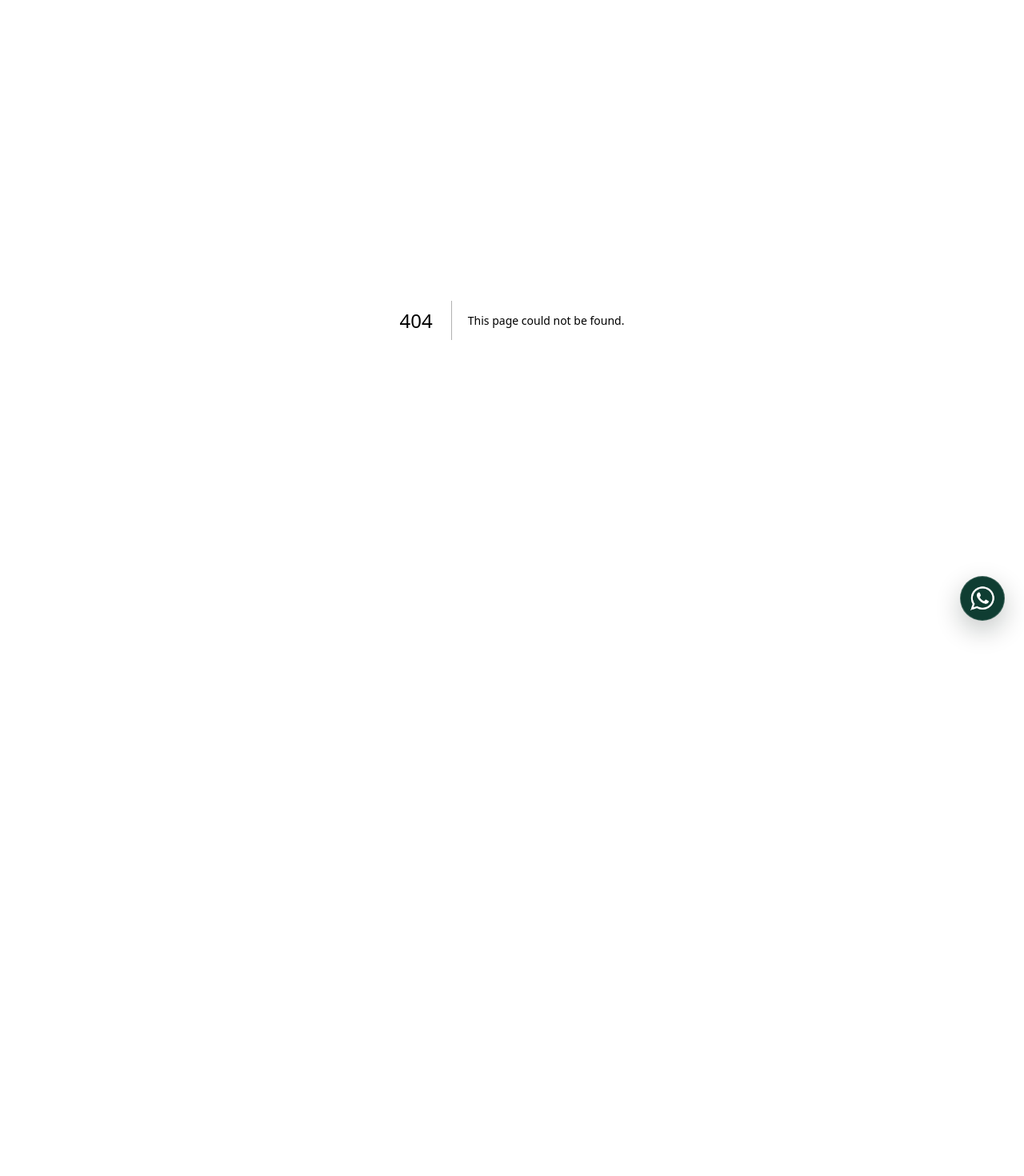
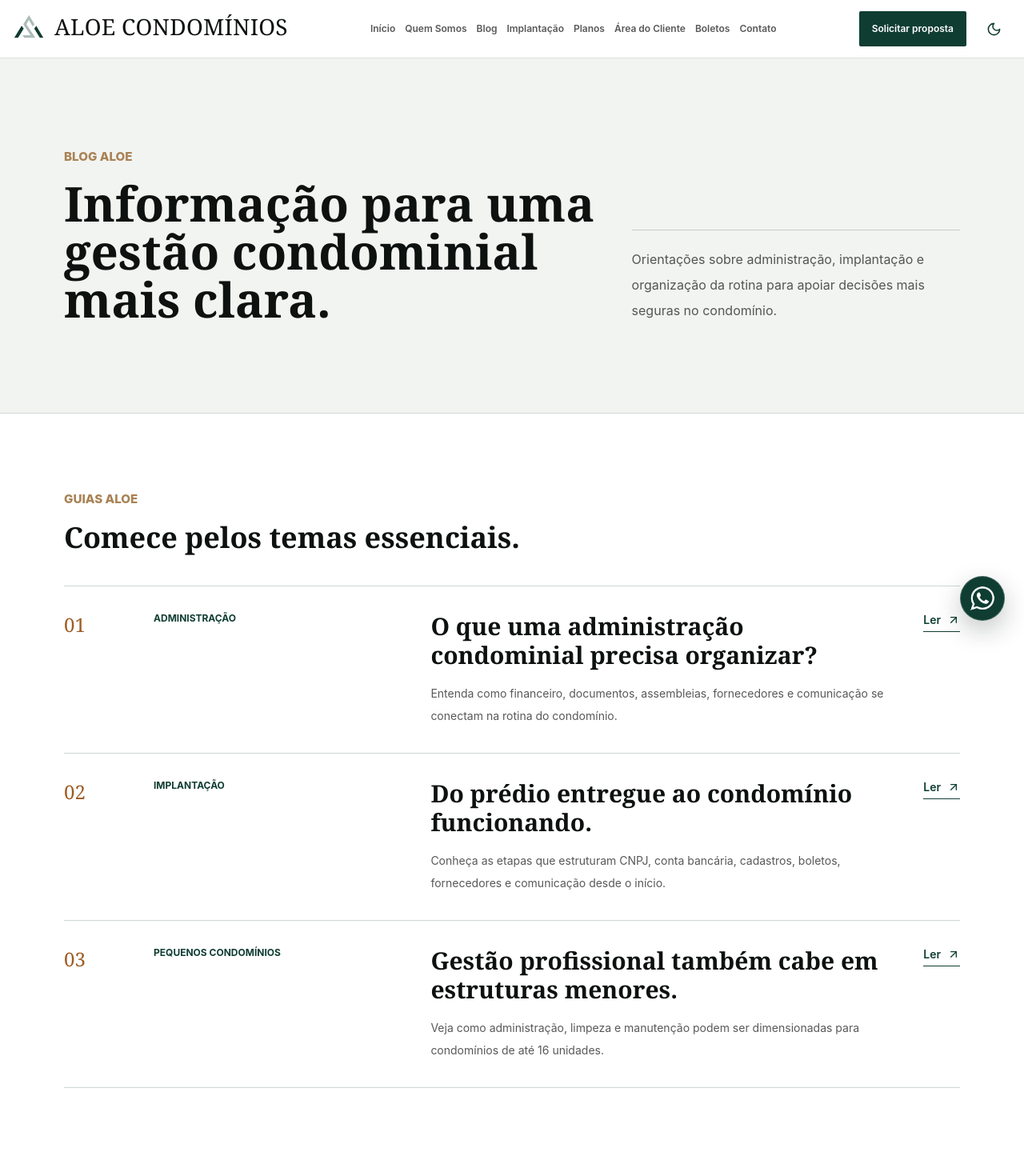
Before and after one commit to nathananmx-ux/aloe-site, a Next.js app: page /blog in a window 1280 px wide. Before the commit this address had no page. Shown: the top 1470 px of the page at 80% size. Before the commit the page ends 800 px from the top, so only its background shows below. Built offline with nearby package versions, Linux system fonts and the light colour scheme.

Commit message:
Publica blog e padroniza navegacao

```diff
--- /dev/null
+++ b/app/blog/page.tsx
@@ -0,0 +1,103 @@
+import type { Metadata } from "next";
+import { ArrowUpRight } from "lucide-react";
+import { Footer } from "@/components/Footer";
+import { Header } from "@/components/Header";
+
+export const metadata: Metadata = {
+  title: "Blog Aloe | Gestão e rotina condominial",
+  description:
+    "Conteúdos da Aloe Condomínios sobre administração, implantação e organização da rotina condominial.",
+  alternates: { canonical: "/blog" }
+};
+
+const guides = [
+  {
+    number: "01",
+    category: "Administração",
+    title: "O que uma administração condominial precisa organizar?",
+    text: "Entenda como financeiro, documentos, assembleias, fornecedores e comunicação se conectam na rotina do condomínio.",
+    href: "/administracao"
+  },
+  {
+    number: "02",
+    category: "Implantação",
+    title: "Do prédio entregue ao condomínio funcionando.",
+    text: "Conheça as etapas que estruturam CNPJ, conta bancária, cadastros, boletos, fornecedores e comunicação desde o início.",
+    href: "/implantacao"
+  },
+  {
+    number: "03",
+    category: "Pequenos condomínios",
+    title: "Gestão profissional também cabe em estruturas menores.",
+    text: "Veja como administração, limpeza e manutenção podem ser dimensionadas para condomínios de até 16 unidades.",
+    href: "/pequenos-condominios"
+  }
+] as const;
+
+export default function BlogPage() {
+  return (
+    <>
+      <Header />
+      <main className="bg-porcelain">
+        <section className="border-b border-moss/15 bg-paper py-20 md:py-28">
+          <div className="section-shell grid gap-10 lg:grid-cols-[0.62fr_0.38fr] lg:items-end">
+            <div>
+              <p className="eyebrow">Blog Aloe</p>
+              <h1 className="mt-4 max-w-[46rem] font-serif text-4xl font-semibold leading-[0.98] text-ink sm:text-5xl md:text-6xl">
+                Informação para uma gestão condominial mais clara.
+              </h1>
+            </div>
+            <p className="max-w-[31rem] border-t border-moss/20 pt-5 text-base leading-8 text-graphite/75">
+              Orientações sobre administração, implantação e organização da
+              rotina para apoiar decisões mais seguras no condomínio.
+            </p>
+          </div>
+        </section>
+
+        <section className="py-16 md:py-24">
+          <div className="section-shell">
+            <div className="max-w-3xl">
+              <p className="eyebrow">Guias Aloe</p>
+              <h2 className="mt-4 font-serif text-3xl font-semibold text-ink sm:text-4xl">
+                Comece pelos temas essenciais.
+              </h2>
+            </div>
+
+            <div className="mt-10 border-t border-moss/20">
+              {guides.map((guide) => (
+                <article
+                  key={guide.number}
+                  className="grid gap-5 border-b border-moss/20 py-8 md:grid-cols-[5rem_0.35fr_0.65fr_auto] md:items-start md:gap-8"
+                >
+                  <span className="font-serif text-2xl text-bronze">
+                    {guide.number}
+                  </span>
+                  <p className="text-xs font-bold uppercase text-moss">
+                    {guide.category}
+                  </p>
+                  <div>
+                    <h3 className="font-serif text-2xl font-semibold leading-tight text-ink md:text-3xl">
+                      {guide.title}
+                    </h3>
+                    <p className="mt-4 max-w-2xl text-sm leading-7 text-graphite/75">
+                      {guide.text}
+                    </p>
+                  </div>
+                  <a
+                    href={guide.href}
+                    className="focus-ring inline-flex items-center gap-2 self-start border-b border-moss pb-1 text-sm font-semibold text-moss hover:text-bronze"
+                    aria-label={`Ler sobre ${guide.category}`}
+                  >
+                    Ler
+                    <ArrowUpRight size={16} aria-hidden="true" />
+                  </a>
+                </article>
+              ))}
+            </div>
+          </div>
+        </section>
+      </main>
+      <Footer />
+    </>
+  );
+}
--- a/app/boletos/page.tsx
+++ b/app/boletos/page.tsx
@@ -14,9 +14,9 @@ export const metadata: Metadata = {
 
 const boletoOptions = [
   {
-    title: "Boleto Aloe",
-    text: "Use esta opção para acessar boletos emitidos pelo sistema tradicional utilizado pela Aloe.",
-    button: "Acessar boleto",
+    title: "Boleto CondoNow",
+    text: "Use esta opção para acessar boletos emitidos pelo CondoNow.",
+    button: "Acessar Boleto CondoNow",
     href: "https://www.uniondata.com.br/boletoExpress/go.ud?id=442&hash=7400a0876647009a8a5617a9d9caf72fe916efd3",
     icon: WalletCards
   },
--- a/app/robots.ts
+++ b/app/robots.ts
@@ -1,5 +1,5 @@
 import type { MetadataRoute } from "next";
 
 export default function robots(): MetadataRoute.Robots {
-  return { rules: { userAgent: "*", allow: "/", disallow: "/blog" }, sitemap: "https://aloe-site.vercel.app/sitemap.xml" };
+  return { rules: { userAgent: "*", allow: "/" }, sitemap: "https://aloe-site.vercel.app/sitemap.xml" };
 }
--- a/app/sitemap.ts
+++ b/app/sitemap.ts
@@ -1,7 +1,7 @@
 import type { MetadataRoute } from "next";
 
 const base = "https://aloe-site.vercel.app";
-const routes = ["", "/administracao", "/implantacao", "/pequenos-condominios", "/troca-de-administradora", "/planos", "/area-do-cliente", "/boletos"];
+const routes = ["", "/blog", "/administracao", "/implantacao", "/pequenos-condominios", "/troca-de-administradora", "/planos", "/area-do-cliente", "/boletos"];
 
 export default function sitemap(): MetadataRoute.Sitemap {
   return routes.map((route) => ({ url: `${base}${route}`, changeFrequency: "monthly", priority: route ? 0.7 : 1 }));
--- a/components/Header.tsx
+++ b/components/Header.tsx
@@ -1,6 +1,6 @@
 "use client";
 
-import { Menu, UserRound, X } from "lucide-react";
+import { Menu, X } from "lucide-react";
 import { useState } from "react";
 import { primaryNavItems } from "@/data/home";
 import { BrandMark } from "./BrandMark";
@@ -15,7 +15,7 @@ export function Header() {
         <a href="/" className="focus-ring shrink-0 rounded-sm" aria-label="Aloe Condomínios, início">
           <BrandMark compact />
         </a>
-        <nav className="hidden items-center gap-4 xl:flex" aria-label="Menu principal">
+        <nav className="hidden items-center gap-3 xl:flex 2xl:gap-4" aria-label="Menu principal">
           {primaryNavItems.map((item) => (
             <a key={item.href} href={item.href} className="focus-ring whitespace-nowrap text-xs font-semibold text-graphite/75 hover:text-moss 2xl:text-sm">
               {item.label}
@@ -23,9 +23,6 @@ export function Header() {
           ))}
         </nav>
         <div className="hidden items-center gap-3 xl:flex">
-          <a href="/area-do-cliente" data-event="click_area_cliente" className="focus-ring inline-flex items-center gap-2 whitespace-nowrap text-xs font-semibold text-moss hover:underline 2xl:text-sm">
-            <UserRound size={17} aria-hidden="true" /> Área do Cliente
-          </a>
           <a href="/#contato" data-event="click_solicitar_proposta" className="focus-ring inline-flex min-h-11 items-center justify-center whitespace-nowrap rounded-sm bg-brandSolid px-4 text-xs font-semibold text-white hover:bg-brandHover 2xl:text-sm">
             Solicitar proposta
           </a>
@@ -44,7 +41,7 @@ export function Header() {
       </div>
       {open && (
         <nav id="aloe-mobile-menu" className="section-shell grid max-h-[calc(100svh-64px)] gap-1 overflow-y-auto border-t border-moss/10 py-3 xl:hidden" aria-label="Menu mobile">
-          {[...primaryNavItems, { label: "Área do Cliente", href: "/area-do-cliente" }].map((item) => (
+          {primaryNavItems.map((item) => (
             <a key={item.href} href={item.href} className="focus-ring rounded-sm px-2 py-2.5 text-sm font-semibold text-graphite" onClick={() => setOpen(false)}>
               {item.label}
             </a>
--- a/components/PlansPageContent.tsx
+++ b/components/PlansPageContent.tsx
@@ -9,9 +9,35 @@ import { getPlanWhatsAppHref } from "@/lib/planWhatsApp";
 import { ButtonLink } from "./ButtonLink";
 
 function Value({ value }: { value: boolean | string }) {
-  if (value === true) return <Check className="mx-auto text-moss" size={18} aria-label="Incluído" />;
-  if (value === false || value === "-") return <Minus className="mx-auto text-graphite/40" size={16} aria-label="Não incluído" />;
-  return <span>{value}</span>;
+  if (value === true) {
+    return (
+      <span
+        className="mx-auto inline-flex h-7 w-7 items-center justify-center rounded-full bg-moss/10 text-moss"
+        title="Incluído"
+      >
+        <Check size={17} strokeWidth={2.4} aria-hidden="true" />
+        <span className="sr-only">Incluído</span>
+      </span>
+    );
+  }
+
+  if (value === false || value === "-") {
+    return (
+      <span
+        className="mx-auto inline-flex h-7 w-7 items-center justify-center text-graphite/70"
+        title="Não incluído"
+      >
+        <Minus size={18} strokeWidth={2.2} aria-hidden="true" />
+        <span className="sr-only">Não incluído</span>
+      </span>
+    );
+  }
+
+  return (
+    <span className="inline-flex min-w-7 items-center justify-center font-bold tabular-nums text-ink">
+      {value}
+    </span>
+  );
 }
 
 export function PlansPageContent() {
--- a/data/home.ts
+++ b/data/home.ts
@@ -24,19 +24,17 @@ export const logo = {
 };
 
 export const primaryNavItems = [
-  { label: "Administração", href: "/administracao" },
-  { label: "Pequenos condomínios", href: "/pequenos-condominios" },
+  { label: "Início", href: "/" },
+  { label: "Quem Somos", href: "/#quem-somos" },
+  { label: "Blog", href: "/blog" },
+  { label: "Implantação", href: "/implantacao" },
   { label: "Planos", href: "/planos" },
-  { label: "Implantação", href: "/implantacao" },
-  { label: "Quem somos", href: "/#quem-somos" }
-] as const;
-
-export const footerNavItems = [
-  ...primaryNavItems,
   { label: "Área do Cliente", href: "/area-do-cliente" },
   { label: "Boletos", href: "/boletos" },
   { label: "Contato", href: "/#contato" }
 ] as const;
+
+export const footerNavItems = primaryNavItems;
 
 export const managementIndicators = [
   "Prestação de contas organizada",
```
